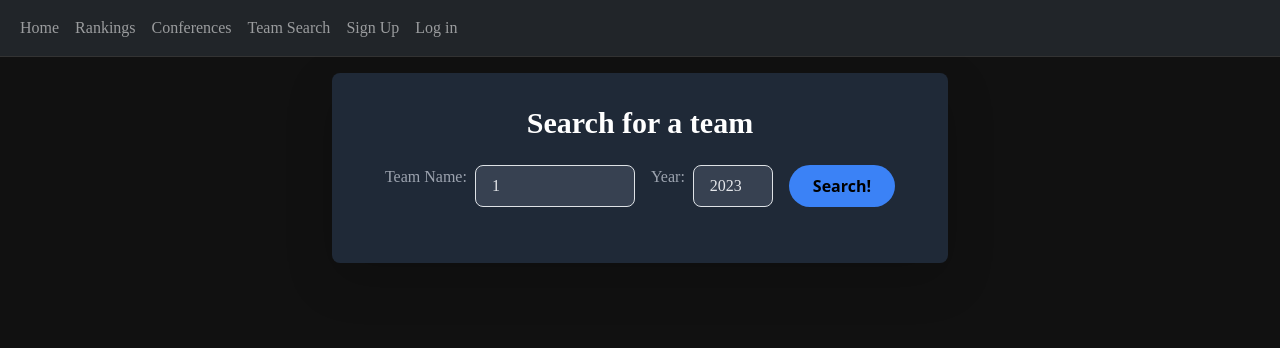
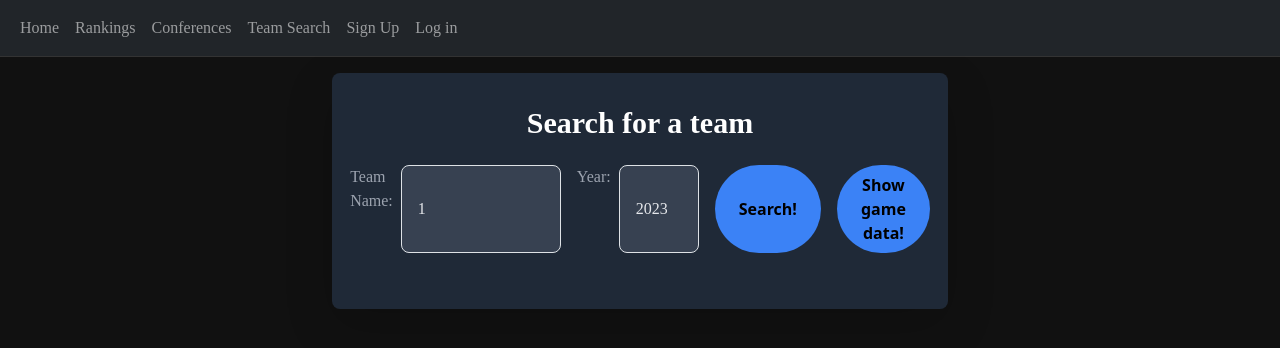
Before and after one commit to DewYourWorst/project-3, a React (Create React App) app in the folder client/: page /team/1 in a window 1280 px wide. Shown: the top 348 px of the page. Built offline with nearby package versions, Linux system fonts and the light colour scheme.

Commit message:
show game data linking properly to gameresults comp

```diff
--- a/client/src/App.jsx
+++ b/client/src/App.jsx
@@ -2,7 +2,7 @@ import React from "react";
 import { BrowserRouter, Routes, Route } from "react-router-dom";
 import { Header, Wrapper, } from "./components"
 import { UserProvider } from "./ctx/UserContext";
-import { HomePage, LoginPage, SignupPage, Dashboard, Ranking, Conferences, Team } from "./pages";
+import { HomePage, LoginPage, SignupPage, Dashboard, Ranking, Conferences, Team, PageNotFound } from "./pages";
 
 import 'bootstrap/dist/css/bootstrap.min.css';
 import './styles/global.css'
@@ -24,6 +24,7 @@ function App() {
               <Route path="/rankings" element={<Ranking />} />
               <Route path="/conferences/:ConName?" element= {<Conferences />} />
               <Route path="/team/:schoolName?" element={<Team />} />
+              <Route path="/*" element={<PageNotFound/>}/>
             </Routes>
           </div>
         </Wrapper>
--- a/client/src/components/GameResult.jsx
+++ b/client/src/components/GameResult.jsx
@@ -26,7 +26,7 @@ function GameResult(props) {
 
 return (
   <>
-    <Row xs={1} md={2} className="g-4">
+    <Row xs={1} md={2} className="">
       {data &&
         data.teams.map((team, index) => (
           <Card
--- /dev/null
+++ b/client/src/pages/PageNotFound.jsx
@@ -0,0 +1,15 @@
+import {useParams} from "react-router-dom"
+export default function PageNotFound(props){
+
+  const { id } = useParams()
+
+  console.log(id)
+
+
+  return(
+    <>
+    <h1>no page with this name</h1>
+    <h2>{id}</h2>
+    </>
+  )
+}
--- a/client/src/pages/Team.jsx
+++ b/client/src/pages/Team.jsx
@@ -1,5 +1,6 @@
 import React, { useEffect, useState } from 'react';
 import { useParams } from 'react-router-dom';
+import GameResult from '../components/GameResult';
 
 function Team() {
   const [gameData, setGameData] = useState(null);
@@ -7,6 +8,7 @@ function Team() {
   const [teamName, setTeamName] = useState('');
   const [year, setYear] = useState(2023);
   const { schoolName } = useParams();
+  const [isGameResultVisible, setIsGameResultVisible] = useState(false); // State to manage visibility of GameResult component
 
   useEffect(() => {
     setTeamName(schoolName);
@@ -63,6 +65,20 @@ function Team() {
   const handleFetchDataClick = () => {
     fetchData();
   };
+
+
+  const toggleGameResult = () => {
+    setIsGameResultVisible(!isGameResultVisible); // Toggle visibility
+  };
+
+  // const [gameVisibility, setGameVisibility] = useState({});
+
+  // const toggleGameResult = (gameId) => {
+  //   setGameVisibility((prevState) => ({
+  //     ...prevState,
+  //     [gameId]: !prevState[gameId],
+  //   }));
+  // };
 
   const handleTeamNameChange = (e) => {
     const inputValue = e.target.value;
@@ -128,6 +144,12 @@ function Team() {
         >
           Search!
         </button>
+              <button
+          onClick={toggleGameResult}
+          className="bg-blue-500 hover:bg-blue-600 text-black font-semibold py-2 px-4 rounded-full transition duration-300 ease-in-out transform hover:scale-105 focus:outline-none focus:ring focus:ring-blue-300 ml-4"
+        >
+          Show game data!
+        </button>
       </div>
       <h2 className="text-xl font-semibold mb-2">{scheduleText}</h2>
       <ul>
@@ -147,6 +169,7 @@ function Team() {
 
               </div>
               <hr className="my-2" />
+        {isGameResultVisible && <GameResult gameid = {game.id}/>}
             </li>
           ))}
       </ul>
--- a/client/src/pages/index.js
+++ b/client/src/pages/index.js
@@ -8,3 +8,4 @@ export { default as Dashboard } from "./Dashboard"
 export { default as Ranking} from "./Ranking"
 export { default as Conferences} from "./Conferences"
 export {default as Team} from "./Team"
+export {default as PageNotFound} from "./PageNotFound"
```
